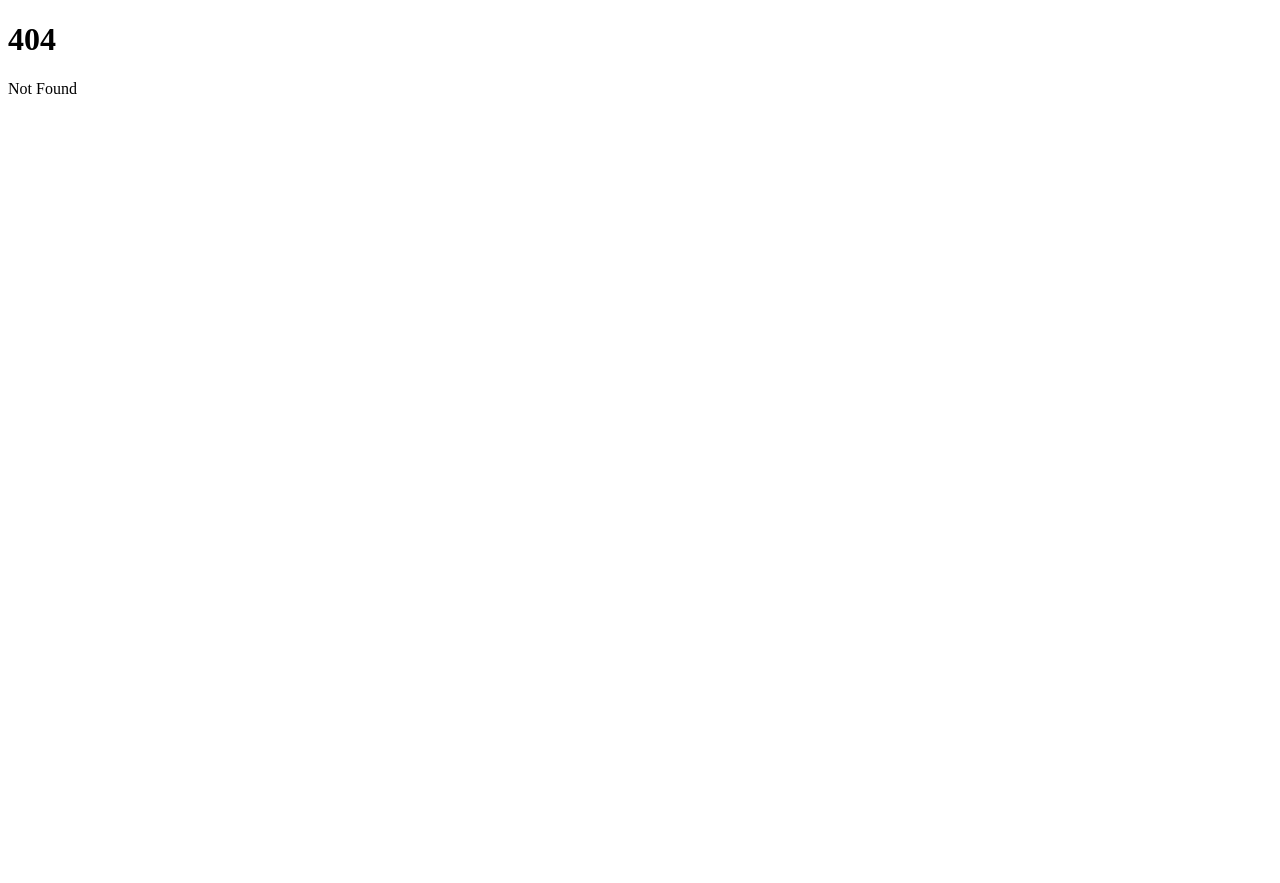
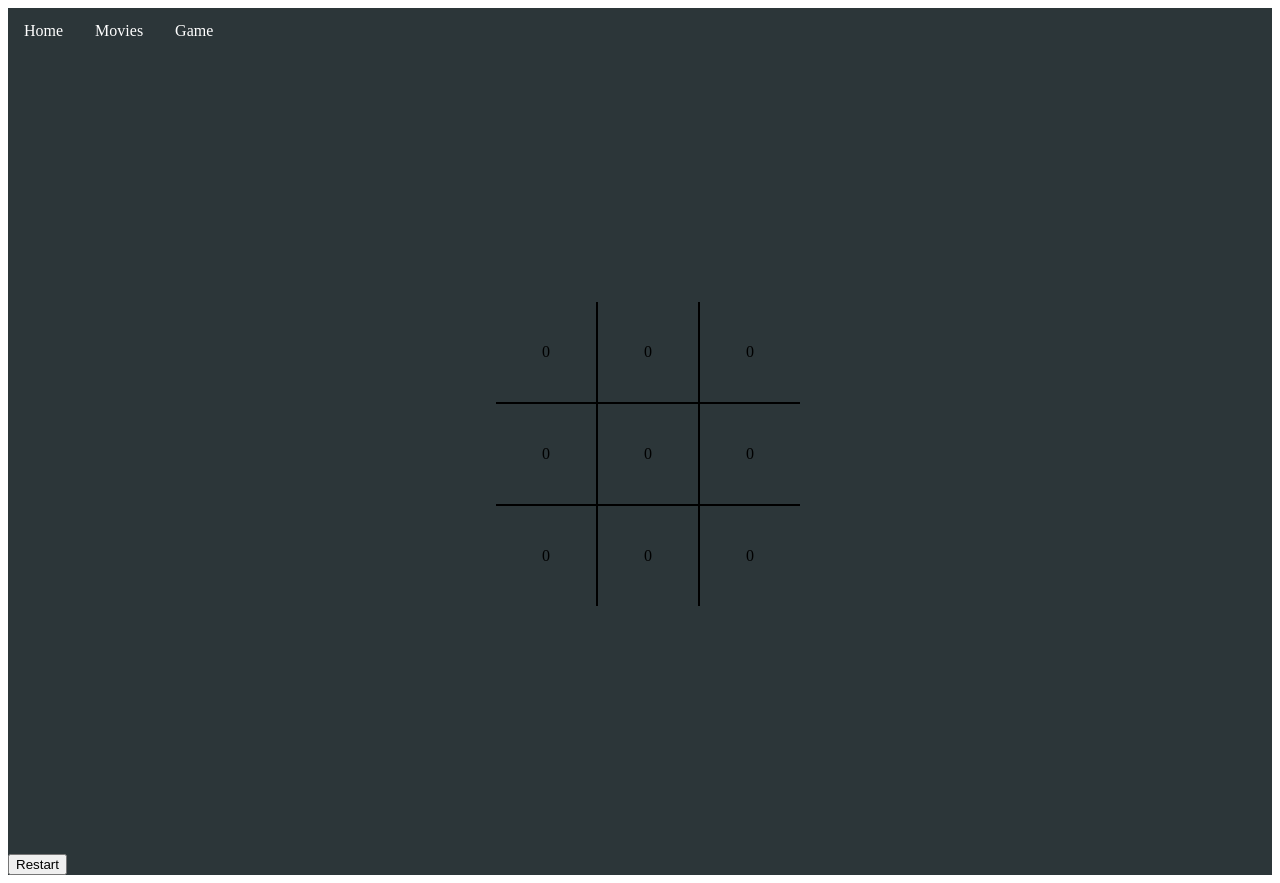
Before and after one commit to NevisKing/Personal-Site, a SvelteKit app: page /demos/tic-tac-toe in a window 1280 px wide. Before the commit this address had no page. Before the commit the page ends 800 px from the top, so only its background shows below. Built offline with nearby package versions, Linux system fonts and the light colour scheme.

Commit message:
learning some more css, set up layout

```diff
--- /dev/null
+++ b/src/lib/global.css
@@ -0,0 +1,3 @@
+.container{
+    padding: auto auto;
+}
--- /dev/null
+++ b/src/routes/+layout.svelte
@@ -0,0 +1,60 @@
+<script>
+</script>
+
+<body>
+	<div>
+		<div class="div1">
+			<ul >
+				<li class="float: left"><a href="../">Home</a></li>
+				<li class="float: left"><a href="../demos/movies">Movies</a></li>
+				<li class="float: left"><a href="../demos/tic-tac-toe">Game</a></li>
+			</ul>
+		</div>
+		<div>
+			<div class="div2" />
+			<div class="div3">
+				<slot />
+			</div>
+		</div>
+	</div>
+</body>
+
+<style>
+	ul {
+		list-style-type: none;
+		margin: 0;
+		padding: 0;
+		overflow: hidden;
+		background-color: #2c3639;
+        margin: auto auto;
+        position: relative;
+	}
+	li {
+		float: left;
+	}
+	li a {
+		display: block;
+		color: white;
+		text-align: center;
+		padding: 14px 16px;
+		text-decoration: none;
+
+	}
+    li a:hover{
+        background-color: #3f4e4f;
+    }
+
+	body {
+		background-color: #2c3639;
+		margin: 0%;
+		padding: 0%;
+	}
+	.div1 {
+		background-color: #3f4e4f;
+
+	}
+	.div2 {
+	}
+	.div3 {
+	}
+</style>
--- /dev/null
+++ b/src/routes/demos/movies/+page.svelte
@@ -0,0 +1,5 @@
+<script>
+  import Movies from "./movies.svelte";
+</script>
+
+<Movies />
--- /dev/null
+++ b/src/routes/demos/tic-tac-toe/+page.svelte
@@ -0,0 +1,97 @@
+<script lang="js">
+const PLAYER_X_CLASS = 'x'
+const PLAYER_O_CLASS = 'circle'
+const WINNING_COMBINATIONS = [
+	[0, 1, 2],
+	[3, 4, 5],
+	[6, 7, 8],
+	[0, 3, 6],
+	[1, 4, 7],
+	[2, 5, 8],
+	[0, 4, 8],
+	[2, 4, 6]
+]
+
+let a = 0;
+let b = 0;
+let c = 0;
+let d = 0;
+let e = 0;
+let f = 0;
+let g = 0;
+let h = 0;
+let i = 0;
+
+</script>
+
+<body>
+    <div class="board" id="board">
+           <div class="cell" data-cell>{a}</div>
+           <div class="cell" data-cell>{b}</div>
+           <div class="cell" data-cell>{c}</div>
+           <div class="cell" data-cell>{d}</div>
+           <div class="cell" data-cell>{e}</div>
+           <div class="cell" data-cell>{f}</div>
+           <div class="cell" data-cell>{g}</div>
+           <div class="cell" data-cell>{h}</div>
+           <div class="cell" data-cell>{i}</div>
+       </div>
+       <div class="winning-message" id="winningMessage">
+           <div id="winningMessageText"></div>
+           <button id="restartButton">Restart</button>
+       </div>
+   </body>
+
+
+<style>
+    :root {
+	--cell-size: 100px;
+
+	--color: #81c3fd; /* for hover */
+	--color-set: #0275d8; /* when set */
+	--l: 10px; /* X line-width */
+}
+body {
+	margin: 0;
+}
+
+.board {
+	width: 100vw;
+	height: 100vh;
+	display: grid;
+	justify-content: center;
+	align-content: center;
+	justify-items: center;
+	align-items: center;
+	grid-template-columns: repeat(3, auto)
+}
+.cell {
+	width: var(--cell-size);
+	height: var(--cell-size);
+	border: 1px solid black;
+	display: flex;
+	justify-content: center;
+	align-items: center;
+	position: relative;
+	cursor: pointer;
+}
+/* remove border for edges */
+.cell:nth-child(1), .cell:nth-child(2), .cell:nth-child(3) {
+	border-top: none;
+}
+
+.cell:nth-child(1), .cell:nth-child(4), .cell:nth-child(7) {
+	border-left: none;
+}
+
+.cell:nth-child(3), .cell:nth-child(6), .cell:nth-child(9) {
+	border-right: none;
+}
+
+.cell:nth-child(7), .cell:nth-child(8), .cell:nth-child(9) {
+	border-bottom: none;
+}
+.cell.x, .cell.circle {
+	cursor: not-allowed;
+}
+</style>
--- /dev/null
+++ b/src/routes/demos/tutorial/+page.svelte
@@ -0,0 +1,39 @@
+<script>
+    import FeedbackList from "./components/FeedbackList.svelte";
+    import FeedbackItem from "./components/FeedbackItem.svelte";
+    let feedback = [
+        {id: 1,
+        rating: 8,
+        text: 'Happy birthday',
+    },
+    {id: 2,
+        rating: 3,
+        text: 'Merry birthday',
+    },
+    {id: 3,
+        rating: 5,
+        text: 'Jouous birthday',
+    }
+    ]
+
+    const deleteFeedback = (event) => {
+        const itemId = event.detail;
+
+        feedback = feedback.filter((item) => {return item.id != itemId} )
+    }
+
+    $: count = feedback.length;
+</script>
+
+<body style="global.css">
+    <h1>{count}</h1>
+    <FeedbackList feedback={feedback} on:delete-feedback={deleteFeedback} />
+</body>
+
+<style>
+    * {
+        background-color: purple;
+        color:blue;
+    }
+
+</style>
--- /dev/null
+++ b/src/routes/demos/tutorial/components/FeedbackItem.svelte
@@ -0,0 +1,42 @@
+<script>
+    import {createEventDispatcher} from 'svelte'
+    import Card from './Card.svelte'
+    export let item;
+    const dispatch = createEventDispatcher();
+
+    const remove = (itemId) => {
+        dispatch('delete-feedback', itemId);
+    }
+
+
+</script>
+
+<Card>
+    <div class="num-display">{item.rating}</div>
+    <button class="close" on:click={() => remove(item.id)}>X</button>
+    <p class="test-display">{item.text}</p>
+</Card>
+
+
+<style>
+    .num-display{
+        position: absolute;
+        top: -10px;
+        left: -10px;
+        width: 50px;
+        height: 50px;
+        background: pink;
+        color: white;
+        border: 1px black solid;
+        border-radius: 50%;
+        text-align: center;
+        padding:10px;
+        font-size: 30px;
+    }
+    .close{
+        position: absolute;
+        top:10px;
+        right:20px;
+        cursor: pointer;
+    }
+</style>
--- /dev/null
+++ b/src/routes/demos/tutorial/components/FeedbackList.svelte
@@ -0,0 +1,22 @@
+<script>
+    import FeedbackItem from "./FeedbackItem.svelte";
+    export let feedback = [];
+
+    console.log(feedback);
+</script>
+
+<div>
+    {#each feedback as fb}
+    <FeedbackItem item={fb} on:delete-feedback />
+{/each}
+</div>
+
+
+
+<style>
+    div{
+        position: relative;
+        size: 100%;
+
+    }
+</style>
--- /dev/null
+++ b/src/routes/demos/tutorial/global.css
@@ -0,0 +1,16 @@
+*{
+    box-sizing: border-box;
+    margin: 0;
+    padding: 0;
+}
+body{
+    background-color: purple;
+    color: white;
+}
+ul {
+    list-style: none;
+}
+.container {
+    max-width: 768px;
+    margin: 100px auto;
+}
```
Also changed, not shown: src/routes/demos/movies/+page.server.ts (added, +8 -0 lines), src/routes/demos/movies/movies.svelte (added, +23 -0 lines), src/routes/demos/tutorial/components/Card.svelte (added, +15 -0 lines), 1 other file (tests, documents, lock files or other folders).
